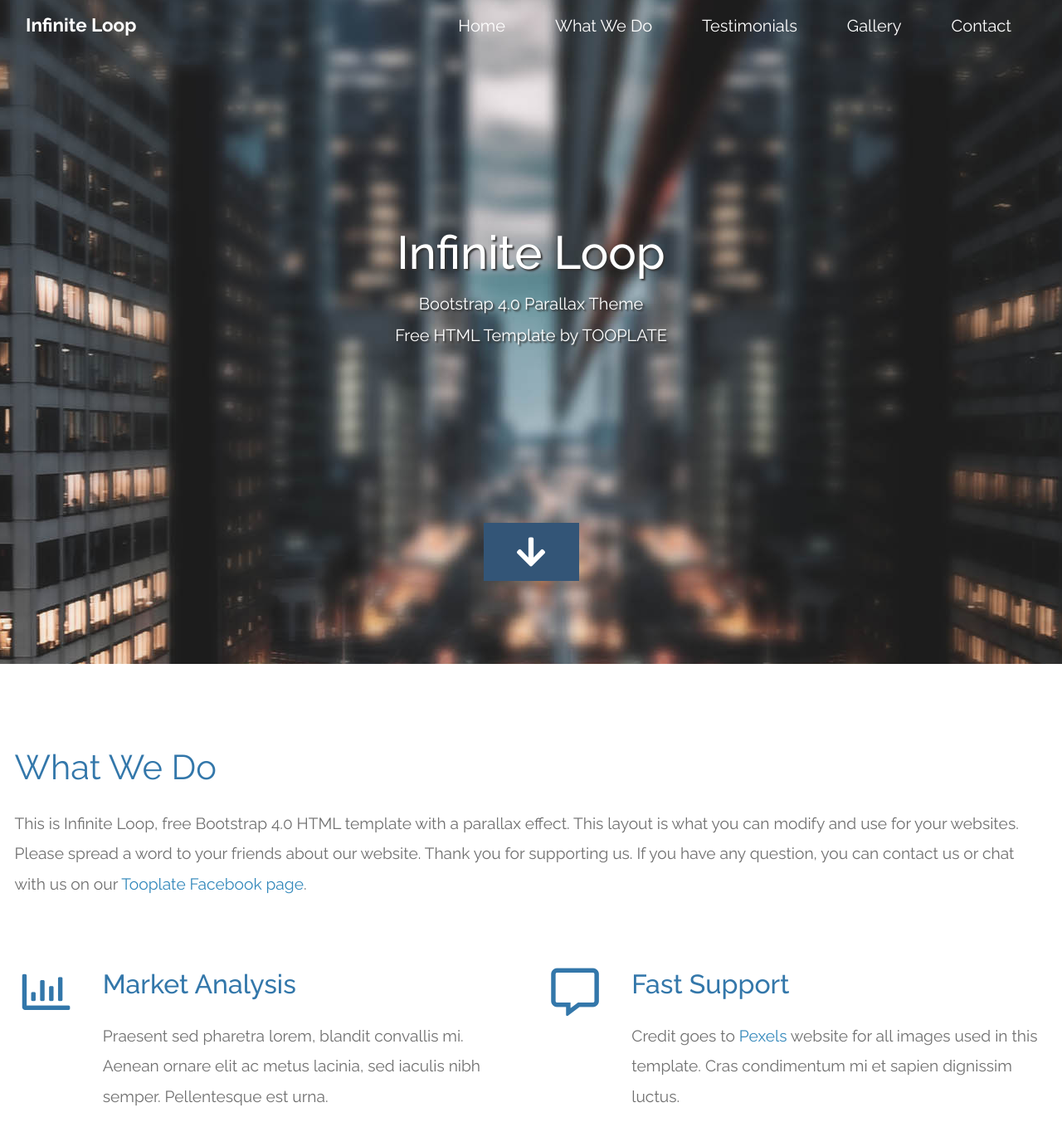
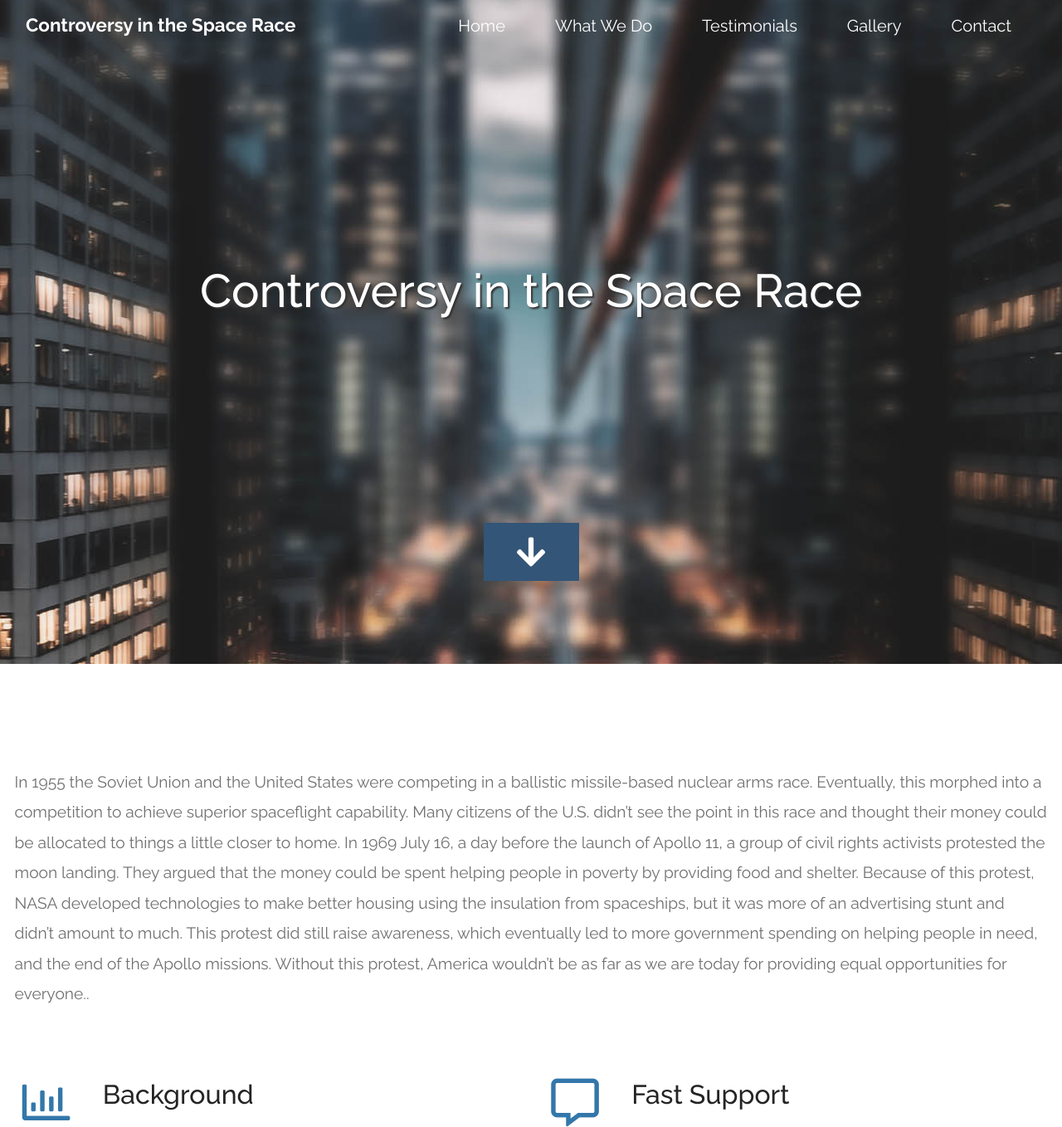
Before and after one commit to bagelcomics/bagelcomics.github.io, a plain HTML site: page index.html in a window 1280 px wide. Shown: the top 1358 px of the page at 83% size. Drawn offline with Linux system fonts and the light colour scheme.

Commit message:
chagned stuff

```diff
--- a/css/tooplate-infinite-loop.css
+++ b/css/tooplate-infinite-loop.css
@@ -55,7 +55,7 @@ blockquote {
 }
 
 .tm-text-primary {
-  color: #37A;
+  color: rgb(36, 36, 36);
 }
 
 .tm-font-big {
--- a/index.html
+++ b/index.html
@@ -4,7 +4,7 @@
     <meta charset="UTF-8" />
     <meta name="viewport" content="width=device-width, initial-scale=1.0" />
     <meta http-equiv="X-UA-Compatible" content="ie=edge" />
-    <title>Infinite Loop - Bootstrap 4.0 HTML Template</title>
+    <title>Controversy in the Space Race</title>
     <link rel="stylesheet" href="fontawesome-5.5/css/all.min.css" />
     <link rel="stylesheet" href="slick/slick.css">
     <link rel="stylesheet" href="slick/slick-theme.css">
@@ -24,7 +24,7 @@ https://www.tooplate.com/view/2117-infinite-loop
       <nav class="navbar navbar-expand-md tm-navbar" id="tmNav">
         <div class="container">
           <div class="tm-next">
-              <a href="#infinite" class="navbar-brand">Infinite Loop</a>
+              <a href="#infinite" class="navbar-brand">Controversy in the Space Race</a>
           </div>
 
           <button class="navbar-toggler" type="button" data-toggle="collapse" data-target="#navbarSupportedContent" aria-controls="navbarSupportedContent" aria-expanded="false" aria-label="Toggle navigation">
@@ -54,11 +54,7 @@ https://www.tooplate.com/view/2117-infinite-loop
 
       <div class="text-center tm-hero-text-container">
         <div class="tm-hero-text-container-inner">
-            <h2 class="tm-hero-title">Infinite Loop</h2>
-            <p class="tm-hero-subtitle">
-              Bootstrap 4.0 Parallax Theme
-              <br>Free HTML Template by TOOPLATE
-            </p>
+            <h2 class="tm-hero-title">Controversy in the Space Race</h2>
         </div>
       </div>
 
@@ -76,9 +72,9 @@ https://www.tooplate.com/view/2117-infinite-loop
             <div class="row tm-content-box"><!-- first row -->
                 <div class="col-lg-12 col-xl-12">
                     <div class="tm-intro-text-container">
-                        <h2 class="tm-text-primary mb-4 tm-section-title">What We Do</h2>
+                        <h2 class="tm-text-primary mb-4 tm-section-title"></h2>
                         <p class="mb-4 tm-intro-text">
-                          This is Infinite Loop, free Bootstrap 4.0 HTML template with a parallax effect. This layout is what you can modify and use for your websites. Please spread a word to your friends about our website. Thank you for supporting us. If you have any question, you can contact us or chat with us on our <a href="https://fb.com/tooplate">Tooplate Facebook page</a>.</p>
+                            In 1955 the Soviet Union and the United States were competing in a ballistic missile-based nuclear arms race. Eventually, this morphed into a competition to achieve superior spaceflight capability. Many citizens of the U.S. didn’t see the point in this race and thought their money could be allocated to things a little closer to home. In 1969 July 16, a day before the launch of Apollo 11, a group of civil rights activists protested the moon landing. They argued that the money could be spent helping people in poverty by providing food and shelter. Because of this protest, NASA developed technologies to make better housing using the insulation from spaceships, but it was more of an advertising stunt and didn’t amount to much. This protest did still raise awareness, which eventually led to more government spending on helping people in need, and the end of the Apollo missions. Without this protest, America wouldn’t be as far as we are today for providing equal opportunities for everyone.</a>.</p>
                     </div>
                 </div>
 
@@ -90,7 +86,7 @@ https://www.tooplate.com/view/2117-infinite-loop
                 </div>
                 <div class="col-lg-5">
                     <div class="tm-intro-text-container">
-                        <h2 class="tm-text-primary mb-4">Market Analysis</h2>
+                        <h2 class="tm-text-primary mb-4">Background</h2>
                         <p class="mb-4 tm-intro-text">
                           Praesent sed pharetra lorem, blandit convallis mi. Aenean ornare elit ac metus lacinia, sed iaculis nibh semper. Pellentesque est urna.</p>
                     </div>
```
